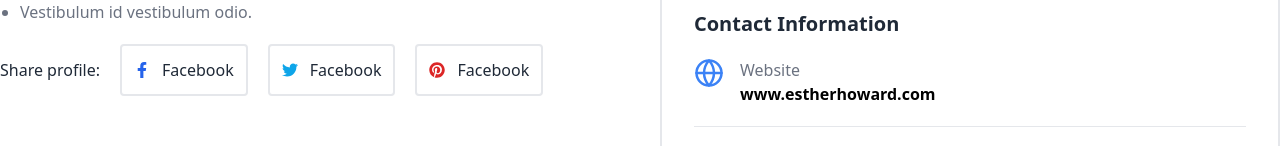
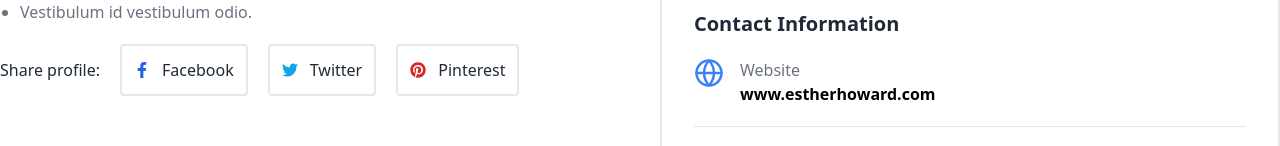
Before and after one commit to shahoriarniloy/Jobify, a React (Vite) app: page /company-details in a window 1280 px wide. Shown: the part 767-913 px from the top of the page. Built offline with nearby package versions, Linux system fonts and the light colour scheme.

Commit message:
Fixed Conflicts

```diff
--- a/src/Pages/CompanyDetails/CompanyDetails.jsx
+++ b/src/Pages/CompanyDetails/CompanyDetails.jsx
@@ -30,7 +30,7 @@ const CompanyDetails = () => {
   }, []);
 
   return (
-    <div className="">
+    <div className="noto">
       <div className="relative">
         {/* Banner Image */}
         <div>
@@ -98,11 +98,11 @@ const CompanyDetails = () => {
             </div>
             <div className="flex items-center border-2 rounded p-3">
               <FaTwitter className="text-sky-500 mr-3" />
-              <p>Facebook</p>
+              <p>Twitter</p>
             </div>
             <div className="flex items-center border-2 rounded p-3">
               <FaPinterest className="text-red-600 mr-3" />
-              <p>Facebook</p>
+              <p>Pinterest</p>
             </div>
           </div>
         </div>
--- a/src/Pages/Home/Home.jsx
+++ b/src/Pages/Home/Home.jsx
@@ -5,7 +5,6 @@ const Home = () => {
         <div>
             <h1 className="text-red-600">This Is Home</h1>
             <TopCompanies></TopCompanies>
-            <h1>Development Branch</h1>
 
         </div>
     );
--- a/src/Pages/Home/TopCompanies.jsx
+++ b/src/Pages/Home/TopCompanies.jsx
@@ -20,7 +20,7 @@ const TopCompanies = () => {
   }, []);
 
   return (
-    <div className="p-8">
+    <div className="p-8 mt-16">
       <h1 className='text-[#593B34] noto text-3xl text-center mb-12'>Top Companies</h1>
       {error ? (
         <p className="text-red-500">Error: {error}</p>
--- a/src/Routes/router.jsx
+++ b/src/Routes/router.jsx
@@ -2,7 +2,7 @@ import { createBrowserRouter } from "react-router-dom";
 import Main from "../Layout/Main";
 import RouteNotFound from "../Pages/RouteNotFound";
 
-import Home from "../Pages/Home";
+import Home from "../Pages/Home/Home";
 import CompanyDetails from "../Pages/CompanyDetails/CompanyDetails";
 
 
--- a/tailwind.config.js
+++ b/tailwind.config.js
@@ -7,17 +7,17 @@ export default {
   theme: {
     extend: {
       colors: {
-        brownlogo: '#693705', //
+        brownlogo: '#693705',
         brownText: '#593B34',
         greenCastomize: '#1e6a6e',
         yellowCastomize: '#F5CF82',
         blueCastomize: '#629BAD',
         redCastomize: '#C67265',
         baseCastomize: '#F2E3D1',
-        //
+
       },
       fontFamily: {
-        noto: "'Noto Sans', sans-serif", // Add Noto Sans to the sans family
+        noto: "'Noto Sans', sans-serif",
       },
     },
   },
```
Also changed, not shown: 1 other file (tests, documents, lock files or other folders).
